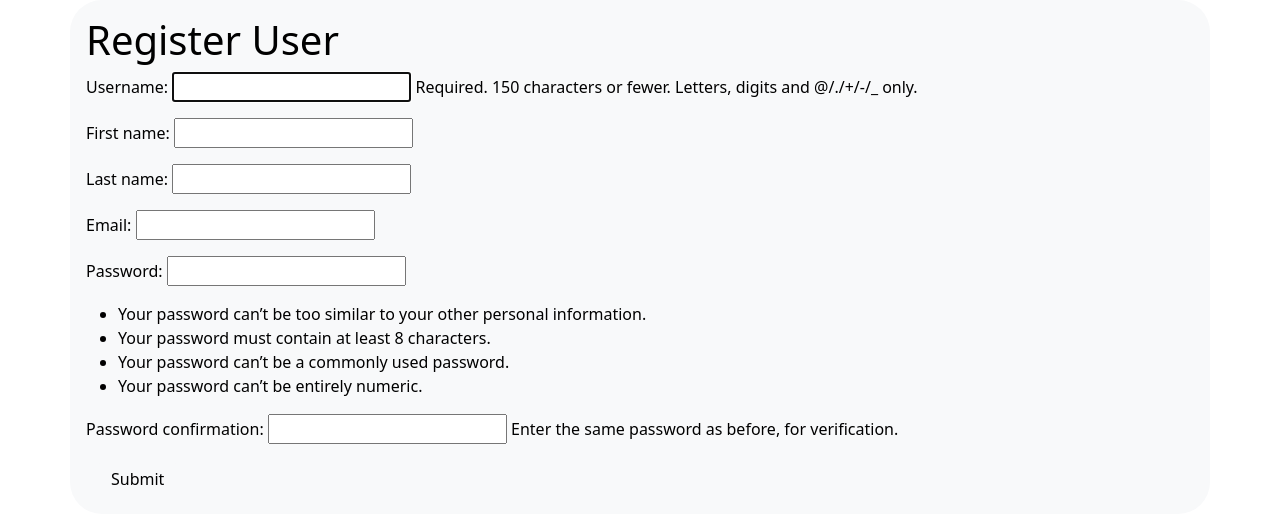
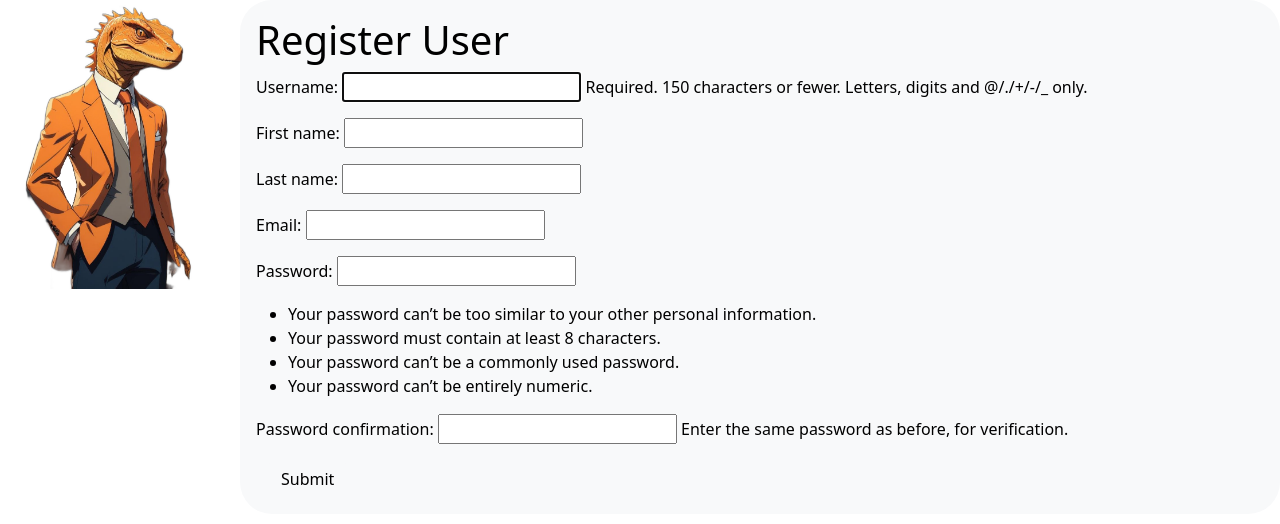
Before and after one commit to garykpdx/jobtracker, a Django app: page /users/register/ in a window 1280 px wide. Shown: the part 56-580 px from the top of the page. Run offline with Django 5.2, Linux system fonts and the light colour scheme; the visitor is signed in with stand-in values (Sample User, id 1).

Commit message:
all pages should show logo

```diff
--- a/jobtracker/users/templates/users/login.html
+++ b/jobtracker/users/templates/users/login.html
@@ -48,7 +48,7 @@ Job Lizard - Login
                         <input type="hidden" name="next" value="{{ request.GET.next }}" />
                     {% endif %}
                     <div class="container mt-4">
-                        <button class="btn btn-light">Submit</button>
+                        <button class="btn btn-success mt-3">Submit</button>
                     </div>
                 </form>
             </div>
--- a/jobtracker/users/templates/users/register.html
+++ b/jobtracker/users/templates/users/register.html
@@ -1,10 +1,33 @@
 {% extends 'layout.html' %}
+{% load static %}
 
 {% block title %}
 Job Lizard - Register User
 {% endblock %}
 
 {% block content %}
+<style>
+    .job-detail-wrapper {
+        display: flex;
+        align-items: flex-start;
+        min-width: 700px;
+        overflow-x: auto;
+    }
+
+    .job-detail-logo {
+        width: 200px;
+        flex-shrink: 0;
+        margin: 0 20px;
+    }
+
+    .job-detail-content {
+        flex: 1;
+        min-width: 0;
+    }
+</style>
+
+<div class="job-detail-wrapper">
+    <img src="{% static 'media/hr_lizard.png' %}" alt="HR Lizard" class="job-detail-logo">
     <div class="container-sm text-bg-light p-3 rounded-5">
         <h1>Register User</h1>
         <form action="{% url 'users:register' %}" method="post">
@@ -15,4 +38,5 @@ Job Lizard - Register User
             </div>
         </form>
     </div>
+</div>
 {% endblock %}
```
Also changed, not shown: jobtracker/jobapps/templates/jobapps/search_job.html (+24 -0 lines). Lines whose indentation alone changed are shown as unchanged.
